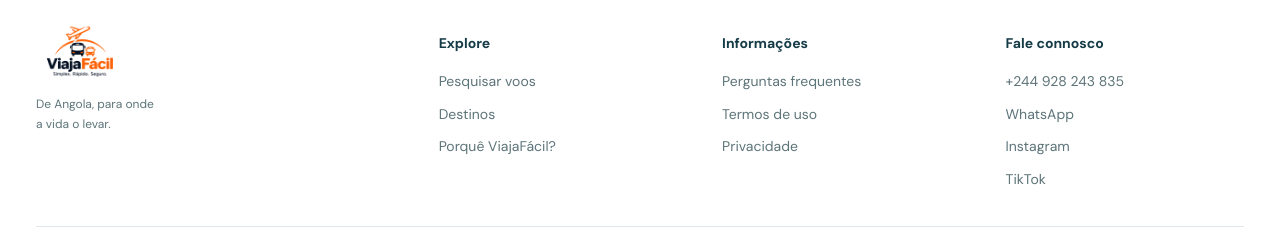
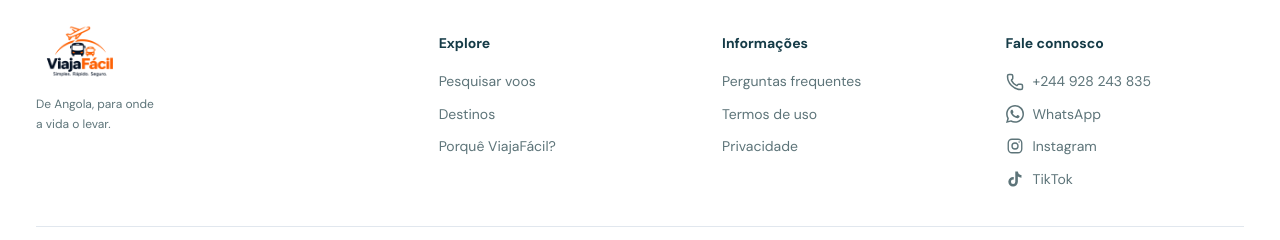
Before and after one commit to viaja-facil/viajafacilweb, a Next.js app: page / in a window 1280 px wide. Shown: the part 2747-2987 px from the top of the page. Built offline with nearby package versions, Linux system fonts and the light colour scheme.

Commit message:
feat: add social icons to homepage contacts

```diff
--- a/src/app/horizonte.css
+++ b/src/app/horizonte.css
@@ -2354,3 +2354,14 @@ html:has(.horizonte-home)::-webkit-scrollbar {
     min-height: 44px;
   }
 }
+
+.horizonte-home .footer-contact a {
+  display: inline-flex;
+  align-items: center;
+  gap: 9px;
+}
+.horizonte-home .footer-contact a svg {
+  width: 18px;
+  height: 18px;
+  flex-shrink: 0;
+}
--- a/src/components/layout/HorizonteShell.tsx
+++ b/src/components/layout/HorizonteShell.tsx
@@ -1,6 +1,7 @@
 "use client";
 import { useState, createContext, useContext, type ReactNode } from "react";
 import Image from "next/image";
+import { Phone } from "lucide-react";
 import { useSearchForm } from "@/hooks/useSearchForm";
 import { DM_Sans, DM_Serif_Display, Manrope } from "next/font/google";
 import { useAuth } from "@/lib/auth-context";
@@ -178,12 +179,18 @@ export default function HorizonteShell({ children }: { children: ReactNode }) {
             </div>
             <div className="footer-links footer-contact">
               <strong>Fale connosco</strong>
-              <a href="tel:+244928243835">+244 928 243 835</a>
+              <a href="tel:+244928243835">
+                <Phone size={18} aria-hidden="true" />
+                +244 928 243 835
+              </a>
               <a
                 href="https://wa.me/244928243835"
                 target="_blank"
                 rel="noopener noreferrer"
               >
+                <svg viewBox="0 0 24 24" aria-hidden="true" fill="currentColor">
+                  <path d="M20.52 3.48A11.91 11.91 0 0 0 12.04 0C5.46 0 .1 5.35.1 11.94c0 2.1.55 4.15 1.6 5.96L0 24l6.26-1.64a11.9 11.9 0 0 0 5.77 1.47h.01c6.58 0 11.94-5.35 11.94-11.94 0-3.19-1.24-6.18-3.46-8.41ZM12.04 21.8a9.9 9.9 0 0 1-5.04-1.38l-.36-.21-3.72.97.99-3.63-.24-.37a9.88 9.88 0 0 1-1.51-5.24c0-5.47 4.45-9.91 9.92-9.91a9.83 9.83 0 0 1 7.01 2.9 9.85 9.85 0 0 1 2.9 7.02c0 5.46-4.45 9.91-9.95 9.85Zm5.44-7.42c-.3-.15-1.77-.87-2.04-.97-.28-.1-.48-.15-.68.15-.2.3-.77.97-.95 1.17-.17.2-.35.22-.65.07-.3-.15-1.26-.46-2.4-1.49-.89-.8-1.49-1.79-1.67-2.09-.17-.3-.02-.46.13-.61.14-.13.3-.35.45-.52.15-.18.2-.3.3-.5.1-.2.05-.38-.03-.53-.07-.15-.67-1.62-.92-2.22-.24-.58-.49-.5-.67-.5h-.57c-.2 0-.52.07-.8.37-.27.3-1.04 1.02-1.04 2.49s1.07 2.89 1.22 3.09c.15.2 2.1 3.2 5.08 4.49.71.31 1.27.49 1.7.63.71.23 1.36.2 1.87.12.57-.08 1.77-.72 2.02-1.42.25-.7.25-1.29.18-1.42-.08-.12-.28-.2-.58-.35Z" />
+                </svg>
                 WhatsApp
               </a>
               <a
@@ -191,6 +198,11 @@ export default function HorizonteShell({ children }: { children: ReactNode }) {
                 target="_blank"
                 rel="noopener noreferrer"
               >
+                <svg viewBox="0 0 24 24" aria-hidden="true" fill="none" stroke="currentColor" strokeWidth="1.8">
+                  <rect x="3" y="3" width="18" height="18" rx="5" />
+                  <circle cx="12" cy="12" r="4" />
+                  <circle cx="17.5" cy="6.5" r="1" fill="currentColor" stroke="none" />
+                </svg>
                 Instagram
               </a>
               <a
@@ -198,6 +210,9 @@ export default function HorizonteShell({ children }: { children: ReactNode }) {
                 target="_blank"
                 rel="noopener noreferrer"
               >
+                <svg viewBox="0 0 24 24" aria-hidden="true" fill="currentColor">
+                  <path d="M19.59 6.69a4.83 4.83 0 0 1-3.77-4.25V2h-3.45v13.67a2.89 2.89 0 1 1-2.89-2.89c.3 0 .59.05.86.13V9.4a6.34 6.34 0 1 0 5.48 6.27V8.68a8.2 8.2 0 0 0 4.79 1.54V6.77c-.35 0-.69-.03-1.02-.08Z" />
+                </svg>
                 TikTok
               </a>
             </div>
```
